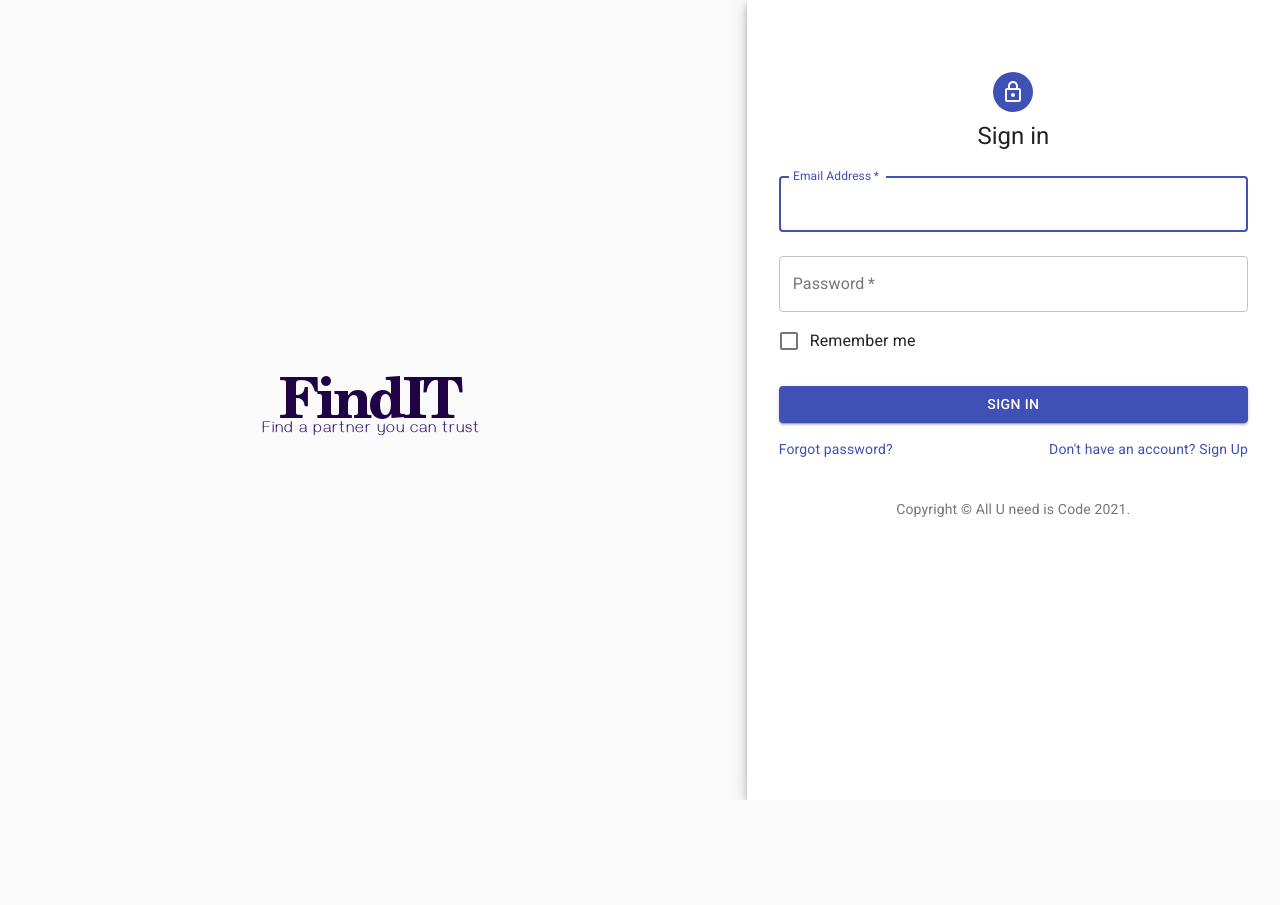
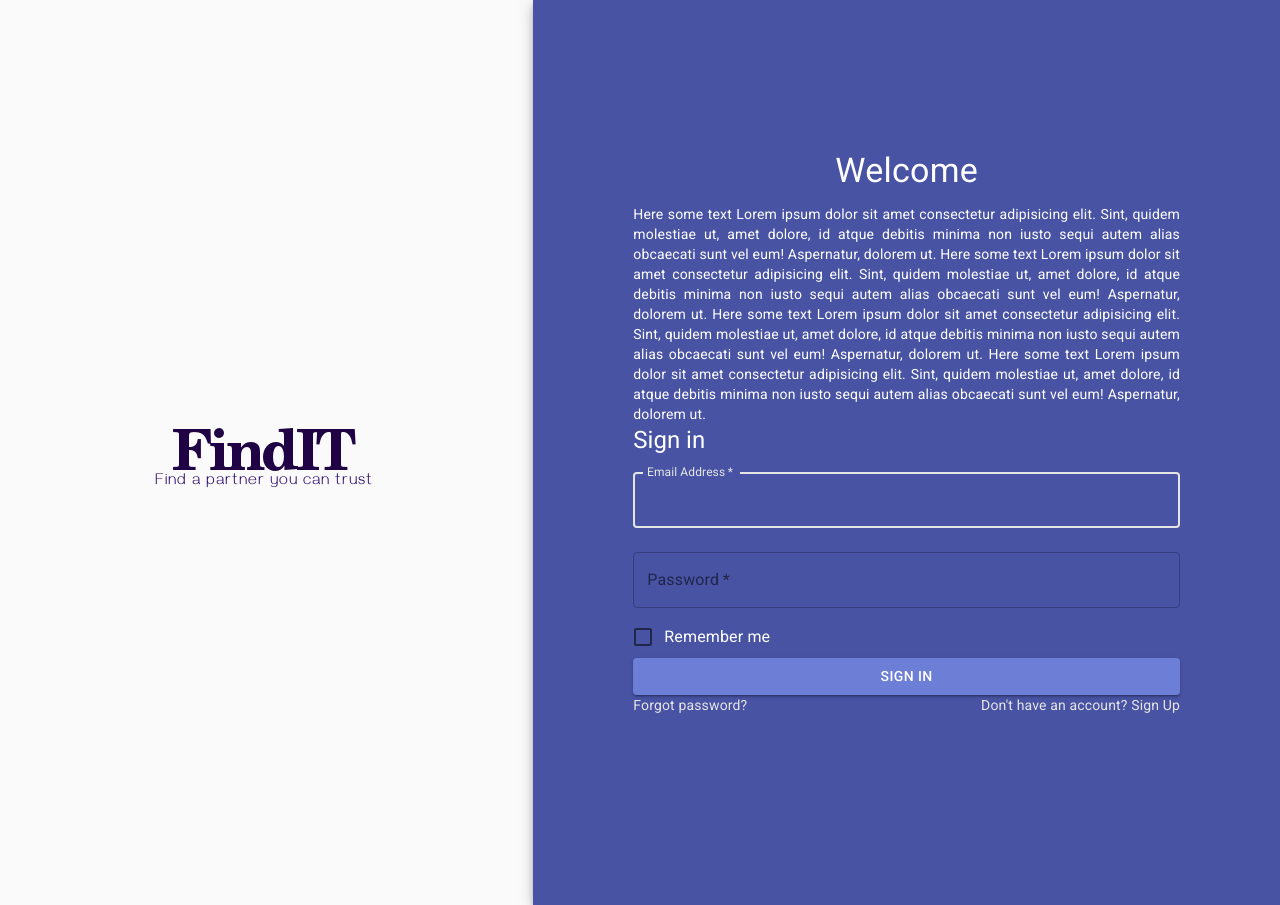
Before and after one commit to infoshareacademy/jfdzr2-all-you-need-is-code, a React (Create React App) app: page / in a window 1280 px wide. Before the commit the page ends 800 px from the top, so only its background shows below. Built offline with nearby package versions, Linux system fonts and the light colour scheme.

Commit message:
main paige and signin added

```diff
--- a/src/WelcomePage.js
+++ /dev/null
@@ -1,131 +0,0 @@
-import Avatar from '@material-ui/core/Avatar';
-import Button from '@material-ui/core/Button';
-import CssBaseline from '@material-ui/core/CssBaseline';
-import TextField from '@material-ui/core/TextField';
-import FormControlLabel from '@material-ui/core/FormControlLabel';
-import Checkbox from '@material-ui/core/Checkbox';
-import Link from '@material-ui/core/Link';
-import Paper from '@material-ui/core/Paper';
-import Box from '@material-ui/core/Box';
-import Grid from '@material-ui/core/Grid';
-import LockOutlinedIcon from '@material-ui/icons/LockOutlined';
-import Typography from '@material-ui/core/Typography';
-import { makeStyles } from '@material-ui/core/styles';
-import Logo from './logo/FindIT.png'
-
-function Copyright() {
-  return (
-    <Typography variant="body2" color="textSecondary" align="center">
-      {'Copyright © '}
-      <Link color="inherit" href="https://material-ui.com/">
-        All U need is Code
-      </Link>{' '}
-      {new Date().getFullYear()}
-      {'.'}
-    </Typography>
-  );
-}
-
-const useStyles = makeStyles((theme) => ({
-  root: {
-    height: '100vh',
-  },
-  image: {
-    backgroundImage: `url(${Logo})`,
-    backgroundRepeat: 'no-repeat',
-    backgroundColor:
-    theme.palette.type === 'light' ? theme.palette.grey[50] : theme.palette.grey[900],
-    backgroundPosition: 'center',
-  },
-  paper: {
-    margin: theme.spacing(8, 4),
-    // backgroundColor: theme.palette.primary.main,
-    display: 'flex',
-    flexDirection: 'column',
-    alignItems: 'center',
-    },
-  avatar: {
-    margin: theme.spacing(1),
-    backgroundColor: theme.palette.primary.main,
-  },
-   form: {
-    width: '100%', // Fix IE 11 issue.
-    marginTop: theme.spacing(1),
-  },
-  submit: {
-    margin: theme.spacing(3, 0, 2),
-  },
-}));
-
-export default function SignInSide() {
-  const classes = useStyles();
-
-  return (
-    <Grid container component="main" className={classes.root}>
-      <CssBaseline />
-      <Grid item xs={false} sm={4} md={7} className={classes.image} />
-      <Grid item xs={12} sm={8} md={5} component={Paper} elevation={6} square>
-        <div className={classes.paper}>
-           <Avatar className={classes.avatar}>
-            <LockOutlinedIcon />
-          </Avatar>
-          <Typography component="h1" variant="h5">
-            Sign in
-          </Typography>
-          <form className={classes.form} noValidate>
-            <TextField
-              variant="outlined"
-              margin="normal"
-              required
-              fullWidth
-              id="email"
-              label="Email Address"
-              name="email"
-              autoComplete="email"
-              autoFocus
-            />
-            <TextField
-              variant="outlined"
-              margin="normal"
-              required
-              fullWidth
-              name="password"
-              label="Password"
-              type="password"
-              id="password"
-              autoComplete="current-password"
-            />
-            <FormControlLabel
-              control={<Checkbox value="remember" color="primary" />}
-              label="Remember me"
-            />
-            <Button
-              type="submit"
-              fullWidth
-              variant="contained"
-              color="primary"
-              className={classes.submit}
-            >
-              Sign In
-            </Button>
-            <Grid container>
-              <Grid item xs>
-                <Link href="#" variant="body2">
-                  Forgot password?
-                </Link>
-              </Grid>
-              <Grid item>
-                <Link href="#" variant="body2">
-                  {"Don't have an account? Sign Up"}
-                </Link>
-              </Grid>
-            </Grid>
-            <Box mt={5}>
-              <Copyright />
-            </Box>
-          </form>
-        </div>
-      </Grid>
-    </Grid>
-  );
-}
--- /dev/null
+++ b/src/components/SignIn.js
@@ -0,0 +1,96 @@
+import Button from '@material-ui/core/Button';
+import CssBaseline from '@material-ui/core/CssBaseline';
+import TextField from '@material-ui/core/TextField';
+import FormControlLabel from '@material-ui/core/FormControlLabel';
+import Checkbox from '@material-ui/core/Checkbox';
+import Link from '@material-ui/core/Link';
+import Box from '@material-ui/core/Box';
+import Grid from '@material-ui/core/Grid';
+import Typography from '@material-ui/core/Typography';
+import useStyles from '../views/WelcomePage'
+import { createMuiTheme, ThemeProvider } from "@material-ui/core";
+
+const theme = createMuiTheme({
+  palette: {
+      primary: {
+          main: '#E5E5E5',
+      },
+      secondary: {
+          main: '#6C7ED6',
+      },
+form: {
+    backgroundColor: '#fff',
+  }
+
+  },
+});
+
+
+export default function SignIn() {
+    const classes = useStyles();
+
+
+    return (
+        <ThemeProvider theme={theme}>
+
+        <div className={classes.paper}>
+              <CssBaseline />
+            <Typography component="h1" variant="h5">
+              Sign in
+            </Typography>
+            <form className={classes.theme} noValidate>
+              <TextField
+                variant="outlined"
+                margin="normal"
+                color="primary"
+                required
+                fullWidth
+                id="email"
+                label="Email Address"
+                name="email"
+                autoComplete="email"
+                autoFocus
+              />
+              <TextField
+                variant="outlined"
+                margin="normal"
+                required
+                fullWidth
+                name="password"
+                label="Password"
+                type="password"
+                id="password"
+                autoComplete="current-password"
+              />
+              <FormControlLabel
+                control={<Checkbox value="remember" color="primary" />}
+                label="Remember me"
+              />
+              <Button
+                type="submit"
+                fullWidth
+                variant="contained"
+                color="secondary"
+                className={classes.submit}
+              >
+                Sign In
+              </Button>
+              <Grid container>
+                <Grid item xs>
+                  <Link href="#" variant="body2">
+                    Forgot password?
+                  </Link>
+                </Grid>
+                <Grid item>
+                  <Link href="#" variant="body2">
+                    {"Don't have an account? Sign Up"}
+                  </Link>
+                </Grid>
+              </Grid>
+              <Box mt={5}>
+              </Box>
+            </form>
+          </div>
+  </ThemeProvider>
+          );
+        }
--- a/src/index.js
+++ b/src/index.js
@@ -2,12 +2,11 @@ import React from 'react';
 import ReactDOM from 'react-dom';
 import './index.css';
 import reportWebVitals from './reportWebVitals';
-import SignInSide from './WelcomePage'
-
+import WelcomePage from './views/WelcomePage';
 
 ReactDOM.render(
   <React.StrictMode>
-    <SignInSide />
+    <WelcomePage />
   </React.StrictMode>,
   document.getElementById('root')
 );
--- /dev/null
+++ b/src/views/WelcomePage.js
@@ -0,0 +1,66 @@
+import CssBaseline from '@material-ui/core/CssBaseline';
+import Paper from '@material-ui/core/Paper';
+import Grid from '@material-ui/core/Grid';
+import { makeStyles } from '@material-ui/core/styles';
+import Logo from '../logo/FindIT.png'
+import SignIn from '../components/SignIn';
+import { Typography } from '@material-ui/core';
+
+const useStyles = makeStyles((theme) => ({
+  root: {
+    height: '100vh',
+  },
+  image: {
+    backgroundImage: `url(${Logo})`,
+    backgroundRepeat: 'no-repeat',
+    backgroundColor:
+    theme.palette.type === 'light' ? theme.palette.grey[50] : theme.palette.grey[900],
+    backgroundPosition: 'center',
+  },
+  paper: {
+    backgroundColor: '#4853A4',
+    color: '#fff',
+    display: 'flex',
+    flexDirection: 'column',
+    alignItems: 'center',
+    width: '100%',
+    height: '100%',
+    padding: '150px 100px'
+    },
+  welcome: {
+    marginBottom: '12px',
+  },
+  // form: {
+  //   color: 'white'
+  // }
+}));
+
+export default function WelcomePage() {
+  const classes = useStyles();
+
+  return (
+    <Grid container component="main" className={classes.root}>
+      {/* cssbaseline reset default css settings */}
+      <CssBaseline />
+      <Grid item xs={false} sm={4} md={5} className={classes.image} />
+      <Grid item xs={12} sm={8} md={7} >
+        <Paper className = {classes.paper} elevation={6} square>
+          <Typography variant='h4' color='white' align='left'>
+            <div  className = {classes.welcome}>
+            Welcome
+            </div>
+          </Typography>
+          <Typography align='justify' variant='body4'>
+
+        Here some text Lorem ipsum dolor sit amet consectetur adipisicing elit. Sint, quidem molestiae ut, amet dolore, id atque debitis minima non iusto sequi autem alias obcaecati sunt vel eum! Aspernatur, dolorem ut.
+        Here some text Lorem ipsum dolor sit amet consectetur adipisicing elit. Sint, quidem molestiae ut, amet dolore, id atque debitis minima non iusto sequi autem alias obcaecati sunt vel eum! Aspernatur, dolorem ut.
+        Here some text Lorem ipsum dolor sit amet consectetur adipisicing elit. Sint, quidem molestiae ut, amet dolore, id atque debitis minima non iusto sequi autem alias obcaecati sunt vel eum! Aspernatur, dolorem ut.
+        Here some text Lorem ipsum dolor sit amet consectetur adipisicing elit. Sint, quidem molestiae ut, amet dolore, id atque debitis minima non iusto sequi autem alias obcaecati sunt vel eum! Aspernatur, dolorem ut.
+        </Typography>
+
+        <SignIn />
+        </Paper>
+      </Grid>
+    </Grid>
+  );
+}
```
